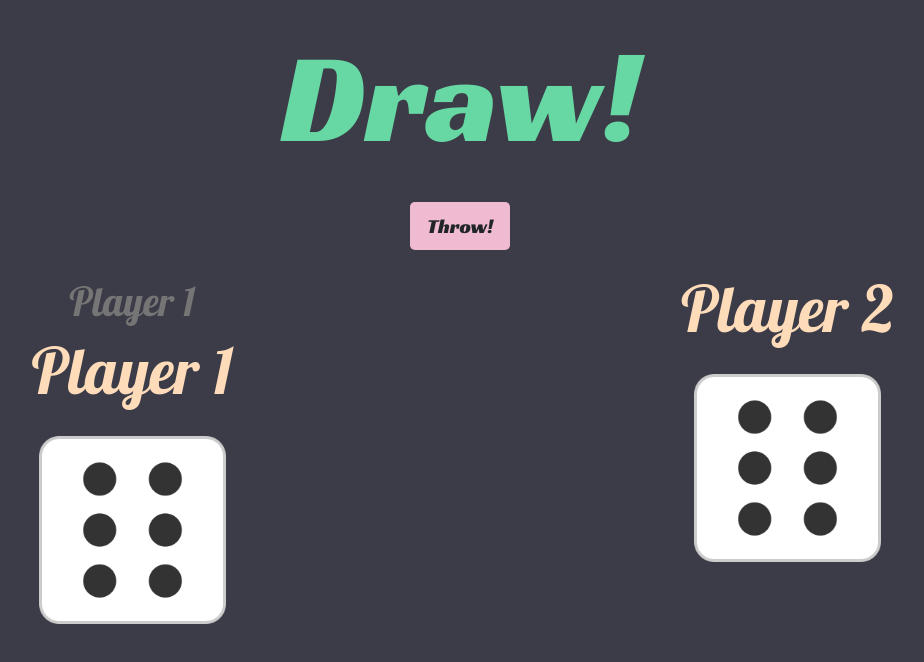
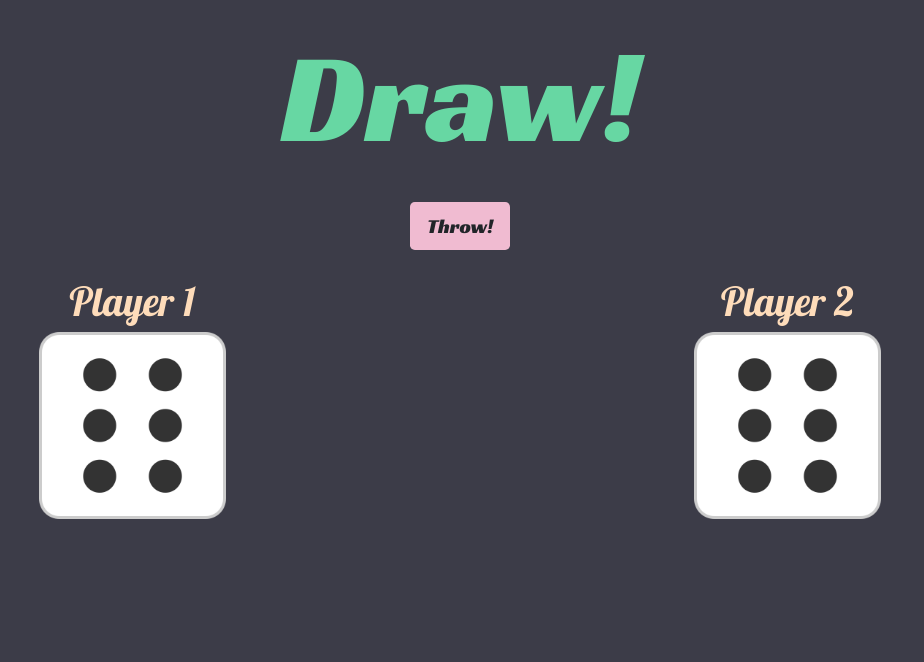
Before and after one commit to filiptomczak/Dice, a plain HTML site: page index.html in a window 1280 px wide. Both pictures are taken after a click on the button "Throw!". Shown: the whole page, without its empty margins (180-1104 px from the left). Drawn offline with nearby package versions, Linux system fonts and the light colour scheme.

Commit message:
input user name added

```diff
--- a/css/styles.css
+++ b/css/styles.css
@@ -35,10 +35,10 @@ body{
 }
 
 .color-winner{
-  color:#c09d19;
+  color:#c09d19 !important;
 }
 .color-draw{
-  color:#fedcba;
+  color:#fedcba !important;
 }
 .inputName{
   background-color: #3c3c48;
--- a/index.html
+++ b/index.html
@@ -20,13 +20,12 @@
   <div class="dices">
     <div class="row">
       <div class="dice-1 col-md-6 col-sm-12">
-        <input type="text" id="player_1" name="player_1" placeholder="Player 1" class="inputName"></input>
-        <h2 id="player1" div class="player-heading">Player 1</h2>
+        <input type="text" id="player1" placeholder="Player 1" value="Player 1" class="inputName" ></input>
         <img id="img-player1" class="dice-img" src="img/1.png" alt="">
       </div>
 
       <div class="dice-2 col-md-6 col-sm-12">
-        <h2 id="player2" div class="player-heading">Player 2</h2>
+        <input type="text" id="player2" placeholder="Player 2" value="Player 2" class="inputName" ></input>
         <img id="img-player2" class="dice-img" src="img/6.png" alt="">
       </div>
     </div>
--- a/index.js
+++ b/index.js
@@ -10,8 +10,10 @@ function throwDice(){
   document.getElementById("img-player2").setAttribute("src",imgPath2);
 
   var result;
+  let player1 = document.getElementById("player1").value;
+  let player2 = document.getElementById("player2").value;
   if(valPlayer1>valPlayer2){
-    result="Player 1 won!";
+    result=player1+" won!";
     document.getElementById("player1").classList.add("color-winner");
     document.getElementById("player2").classList.remove("color-winner");
     document.getElementById("player2").classList.remove("color-draw");
@@ -21,7 +23,7 @@ function throwDice(){
     document.getElementById("player2").classList.add("color-draw");
     document.getElementById("player1").classList.add("color-draw");
   }else{
-    result="Player 2 won!";
+    result=player2+" won!";
     document.getElementById("player2").classList.add("color-winner");
     document.getElementById("player1").classList.remove("color-winner");
     document.getElementById("player2").classList.remove("color-draw");
```
